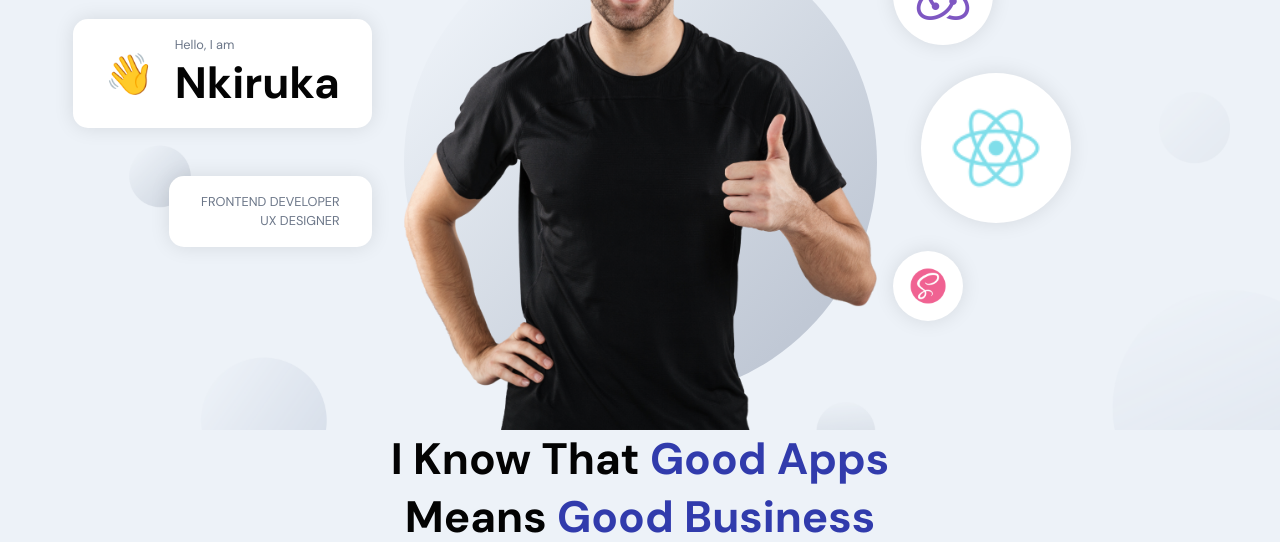
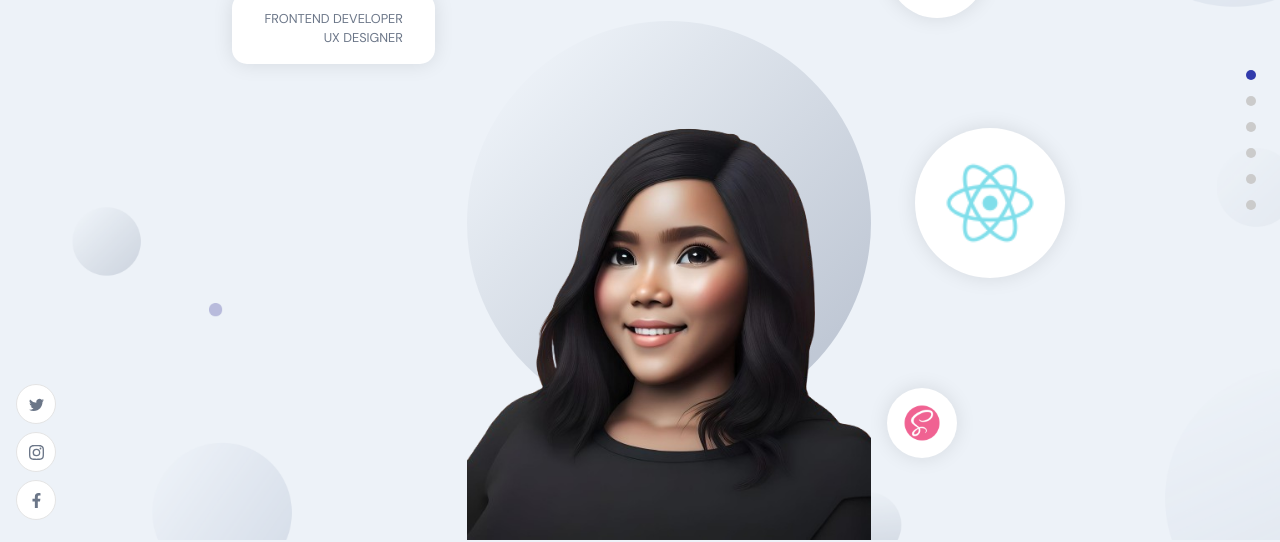
Before and after one commit to enkog/Portfolio, a React (Create React App) app in the folder frontend_react/: page / in a window 1280 px wide. Shown: the part 260-802 px from the top of the page. Built offline with nearby package versions, Linux system fonts and the light colour scheme; no server answers.

Commit message:
Implement socials, navigationdots and app wrapper

```diff
--- /dev/null
+++ b/frontend_react/src/components/NavigationDots.jsx
@@ -0,0 +1,20 @@
+import React from "react";
+
+const NavigationDots = ({ active }) => {
+  return (
+    <div className="app__navigation">
+      {["home", "about", "work", "skills", "testimonials", "contact"].map(
+        (item, index) => (
+          <a
+            href={`#${item}`}
+            key={item + index}
+            className="app__navigation-dot"
+            style={active === item ? { backgroundColor: "#313BAC" } : {}}
+          />
+        )
+      )}
+    </div>
+  );
+};
+
+export default NavigationDots;
--- /dev/null
+++ b/frontend_react/src/components/SocialMedia.jsx
@@ -0,0 +1,21 @@
+import React from "react";
+import { BsTwitter, BsInstagram } from "react-icons/bs";
+import { FaFacebookF } from "react-icons/fa";
+
+const SocialMedia = () => {
+  return (
+    <div className="app__social">
+      <div>
+        <BsTwitter />
+      </div>
+      <div>
+        <BsInstagram />
+      </div>
+      <div>
+        <FaFacebookF />
+      </div>
+    </div>
+  );
+};
+
+export default SocialMedia;
--- a/frontend_react/src/components/index.js
+++ b/frontend_react/src/components/index.js
@@ -1 +1,3 @@
 export { default as Navbar } from "./Navbar/Navbar";
+export { default as NavigationDots } from "./NavigationDots";
+export { default as SocialMedia } from "./SocialMedia";
--- a/frontend_react/src/container/About/About.jsx
+++ b/frontend_react/src/container/About/About.jsx
@@ -1,6 +1,7 @@
 import React, { useState, useEffect } from "react";
 import { motion } from "framer-motion";
 import { urlFor, client } from "../../client";
+import { AppWrap } from "../../wrapper";
 
 import "./About.scss";
 
@@ -43,4 +44,4 @@
   );
 };
 
-export default About;
+export default AppWrap(About, "about");
--- a/frontend_react/src/container/Header/Header.jsx
+++ b/frontend_react/src/container/Header/Header.jsx
@@ -1,7 +1,8 @@
 import React from "react";
 import { easeInOut, motion } from "framer-motion";
+import { AppWrap } from "../../wrapper";
+import { images } from "../../constants";
 
-import { images } from "../../constants";
 import "./Header.scss";
 
 const scaleVariants = {
@@ -13,7 +14,7 @@
 };
 const Header = () => {
   return (
-    <div id="home" className="app__header app__flex">
+    <div className="app__header app__flex">
       <motion.div
         whileInView={{ x: [-100, 0], opacity: [0, 1] }}
         transition={{ duration: 0.5 }}
@@ -63,4 +64,4 @@
   );
 };
 
-export default Header;
+export default AppWrap(Header, "home");
--- /dev/null
+++ b/frontend_react/src/wrapper/AppWrap.js
@@ -0,0 +1,21 @@
+import React from "react";
+import { NavigationDots, SocialMedia } from "../components";
+
+const AppWrap = (Component, idName, classNames) =>
+  function HOC() {
+    return (
+      <div id={idName} className={`app__container ${classNames}`}>
+        <SocialMedia />
+        <div className="app__wrapper app__flex">
+          <Component />
+          <div className="copyright">
+            <p className="p-text">@2023 NKIRUKA</p>
+            <p className="p-text">All rights reserved</p>
+          </div>
+        </div>
+        <NavigationDots active={idName} />
+      </div>
+    );
+  };
+
+export default AppWrap;
--- /dev/null
+++ b/frontend_react/src/wrapper/index.js
@@ -0,0 +1 @@
+export { default as AppWrap } from "./AppWrap";
```
Also changed, not shown: frontend_react/src/assets/profile.png, frontend_react/src/assets/profilesfsd.png (added).
